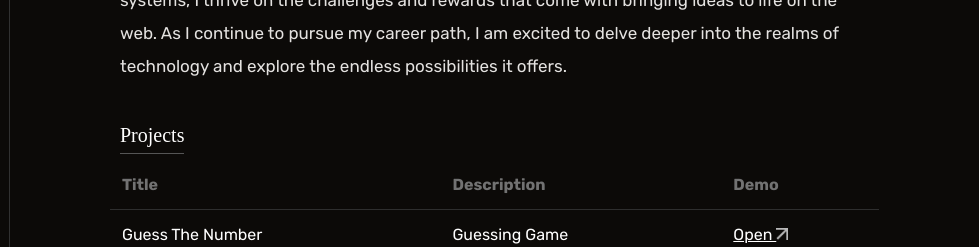
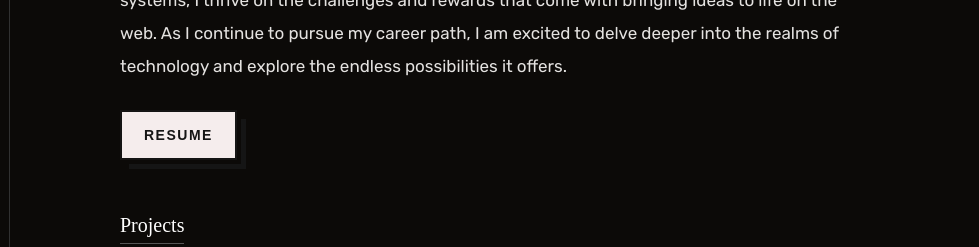
Before and after one commit to sutharrkaran/Karan-Portfolio, a plain HTML site: page index.html in a window 1280 px wide. Shown: the part 265-512 px from the top of the page, 301-1280 px from the left. Drawn offline with Linux system fonts and the light colour scheme; a web font is replaced by a local one.

Commit message:
Add button

```diff
--- a/index.html
+++ b/index.html
@@ -67,7 +67,9 @@
        <p> <span>Hello everyone👋,</span>  <br>
 
         I'm Karan, and I'm currently immersed in the dynamic world of computer science engineering, currently in my fourth semester. My passion lies in the realm of web development, where I find endless opportunities to create, innovate, and contribute to the ever-evolving digital landscape. From crafting intuitive user interfaces to diving into the intricacies of backend systems, I thrive on the challenges and rewards that come with bringing ideas to life on the web. As I continue to pursue my career path, I am excited to delve deeper into the realms of technology and explore the endless possibilities it offers.</p>
-
+        <a href="#" class="btn-res">
+            Resume
+          </a>
         <div class="table">
             <h1> Projects </h1>
         <table>
--- a/style.css
+++ b/style.css
@@ -83,6 +83,52 @@ a{
     border-right: .4px solid rgb(49, 49, 49);
     overflow-y: auto;
 }
+
+.btn-res {
+    background: #f5eded;
+    box-shadow: 4px 4px #0c0a08, 9px 9px #151515;
+    color: #151515;
+    text-transform: lowercase;
+    border: solid 2px #151515;
+
+    text-decoration: none;
+
+    padding: 15px 22px;
+    display: inline-flex;
+    align-items: center;
+    font-size: 14px;
+    font-weight: 700;
+    position: relative;
+    z-index: 1;
+    transition: 0.5s cubic-bezier(0.785, 0.135, 0.15, 0.86);
+    cursor: pointer;
+    overflow: hidden;
+    transition-delay: 0s !important;
+    text-transform: uppercase !important;
+    letter-spacing: 1.5px;
+    font-family: sans-serif;
+    margin: 0px 0px 40px 10px;
+  }
+  .btn-res::before {
+    position: absolute;
+    content: "";
+    top: 0;
+    right: 0;
+    width: 0%;
+    height: 100%;
+    background: #151515;
+    z-index: -1;
+    transition: 0.5s cubic-bezier(0.785, 0.135, 0.15, 0.86);
+  }
+  .btn-res:hover::before {
+    width: 100%;
+    left: 0;
+    right: unset;
+  }
+  .btn-res:hover {
+    box-shadow: 0 0 #0c0a08, 0 0 #151515;
+    color: white;
+  }
 
 /* .middle{
     padding-inline: 15px;
```
Also changed, not shown: index.js (line endings or trailing spaces).
